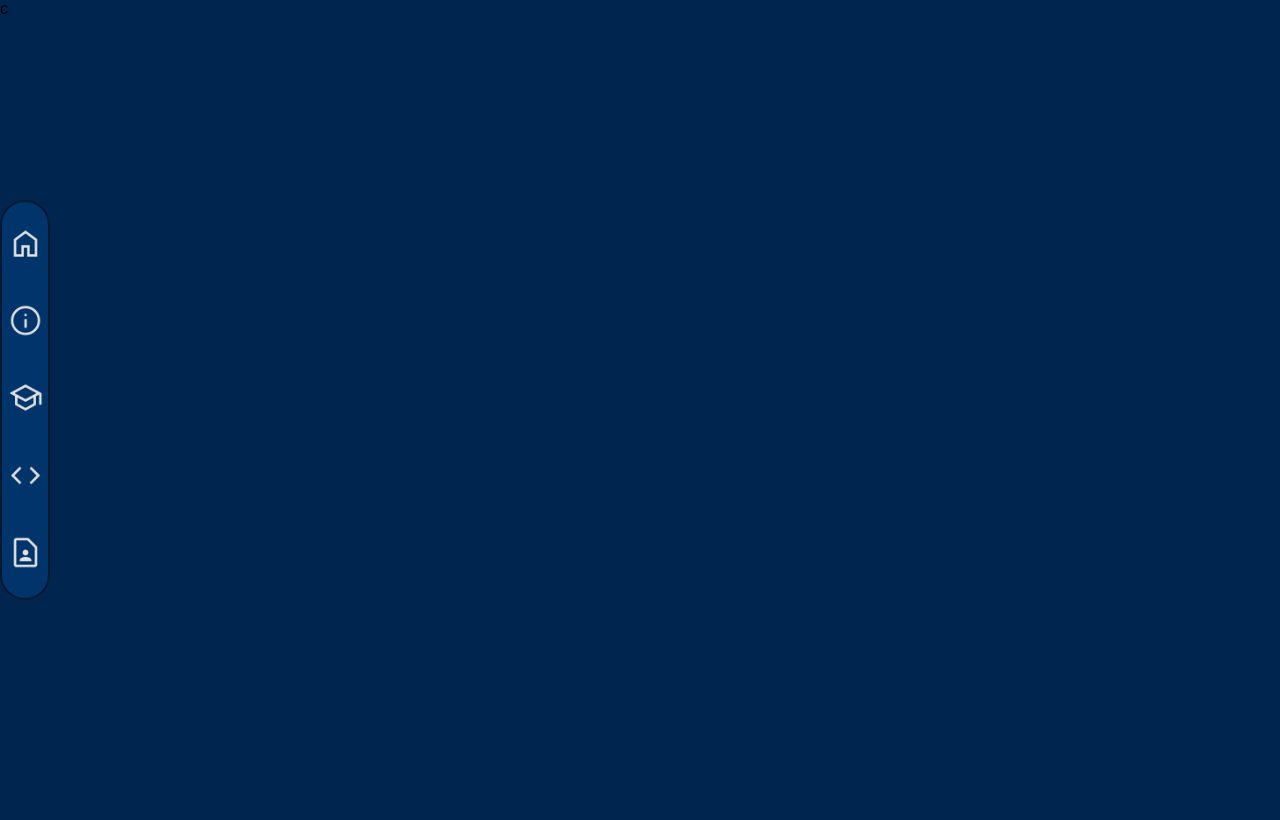
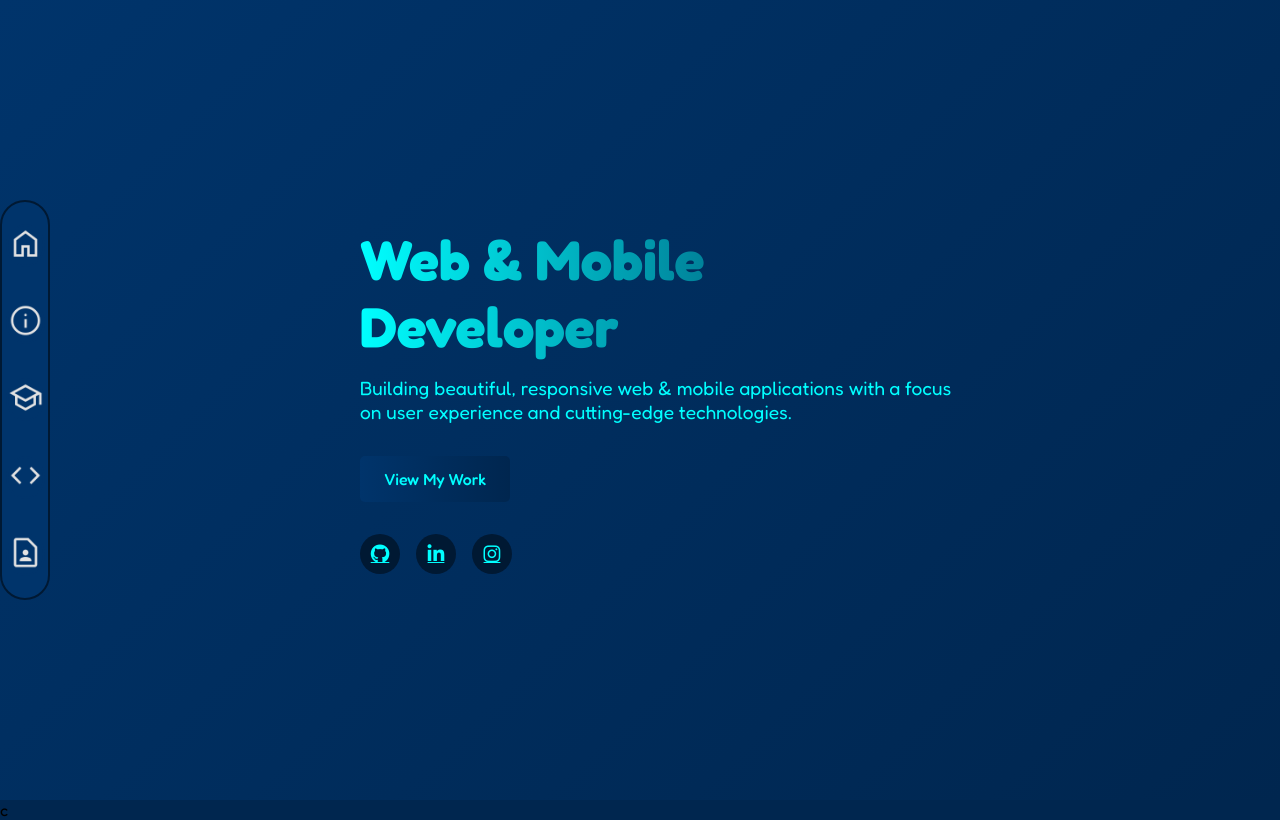
Before and after one commit to RaydanAridiCS/My_portfolio, a plain HTML site: page index.html in a window 1280 px wide. Drawn offline with Linux system fonts and the light colour scheme; a web font is replaced by a local one.

Commit message:
Added the home/hero section

```diff
--- a/index.html
+++ b/index.html
@@ -5,6 +5,12 @@
     <meta name="viewport" content="width=device-width, initial-scale=1">
     <title>My Portfolio</title>
     <link rel="stylesheet" href="styles.css">
+    <link rel="icon" type="image/png" href="images/dev3.jpeg">
+    <link rel="preconnect" href="https://fonts.googleapis.com">
+    <link rel="preconnect" href="https://fonts.gstatic.com" crossorigin>
+    <link href="https://fonts.googleapis.com/css2?family=Fredoka:wght@300..700&family=Open+Sans:ital,wght@0,300..800;1,300..800&family=Playfair+Display:ital,wght@0,400..900;1,400..900&family=Sono:wght@200..800&display=swap" rel="stylesheet">
+    <link rel="stylesheet" href="https://cdnjs.cloudflare.com/ajax/libs/font-awesome/6.4.0/css/all.min.css"/>
+    <link rel="stylesheet" href="https://cdnjs.cloudflare.com/ajax/libs/font-awesome/4.7.0/css/font-awesome.min.css">
 </head>
 <body>
 <section class="sidebar">
@@ -21,7 +27,23 @@
 
 <main>
     <section class="home" id="home">
-
+        <section class="hero" >
+            <div class="container">
+                <div class="hero-content fade-in">
+                    <h1>Web & Mobile Developer</h1>
+                    <p>
+                        Building beautiful, responsive web & mobile applications with a
+                        focus on user experience and cutting-edge technologies.
+                    </p>
+                    <a href="#projects" class="btn">View My Work</a>
+                    <div class="social-links">
+                        <a href="https://github.com/RaydanAridiCS"><i class="fab fa-github"></i></a>
+                        <a href="https://www.linkedin.com/in/raydan-aridi"><i class="fab fa-linkedin"></i></a>
+                        <a href="https://www.instagram.com/raydan_aridi/"><i class="fab fa-instagram"></i></a>
+                    </div>
+                </div>
+            </div>
+        </section>
     </section>
 
     <section class="about" id="about">
--- a/styles.css
+++ b/styles.css
@@ -105,3 +105,110 @@ body {
         height: 20px;
     }
 }
+
+
+/*Hero section*/
+.home{
+    background: linear-gradient(135deg, var(--primary-light), var(--primary));
+}
+.hero {
+    height: 100vh;
+    display: flex;
+    padding: 10px;
+    margin-left: 40px;
+    align-items: center;
+    position: relative;
+    overflow: hidden;
+
+}
+
+.hero-content {
+    max-width: 600px;
+}
+
+.hero-content h1 {
+    font-size: 3.5rem;
+    margin-bottom: 1rem;
+    background: linear-gradient(to right, var(--text), var(--primary));
+    -webkit-background-clip: text;
+    -webkit-text-fill-color: transparent;
+    line-height: 1.2;
+}
+
+.hero-content p {
+    font-size: 1.2rem;
+    margin-bottom: 2rem;
+    color: var(--text);
+}
+
+.btn {
+    display: inline-block;
+    padding: 0.8rem 1.5rem;
+    background: linear-gradient(to right, var(--primary-light), var(--primary));
+    color: var(--text);
+    border: none;
+    border-radius: 5px;
+    font-size: 1rem;
+    font-weight: 500;
+    cursor: pointer;
+    text-decoration: none;
+    transition: transform 0.3s ease, box-shadow 0.3s ease;
+}
+
+.btn:hover {
+    transform: translateY(-3px);
+    box-shadow: 0 5px 15px rgba(0, 0, 0, 0.3);
+}
+
+.social-links {
+    display: flex;
+    margin-top: 2rem;
+}
+
+.social-links a {
+    display: flex;
+    align-items: center;
+    justify-content: center;
+    width: 40px;
+    height: 40px;
+    border-radius: 50%;
+    background-color: var(--primary-dark);
+    color: var(--text);
+    margin-right: 1rem;
+    font-size: 1.2rem;
+    transition: transform 0.3s ease, background-color 0.3s ease;
+}
+
+.social-links a:hover {
+    transform: translateY(-5px);
+    background-color: var(--primary);
+}
+
+@media (max-width: 768px) {
+    .hero {
+        margin-left: 30px;
+    }
+}
+
+@media (max-width: 420px) {
+    .hero {
+        margin-left: 20px;
+    }
+
+    .hero-content h1 {
+        font-size: 2.5rem;
+        margin-bottom: 1rem;
+        line-height: 1.2;
+    }
+
+    .hero-content p {
+        font-size: 1rem;
+        margin-bottom: 2rem;
+        color: var(--text);
+    }
+
+    .btn {
+        padding: 0.6rem 1.3rem;
+        font-size: 0.8rem;
+    }
+}
```
